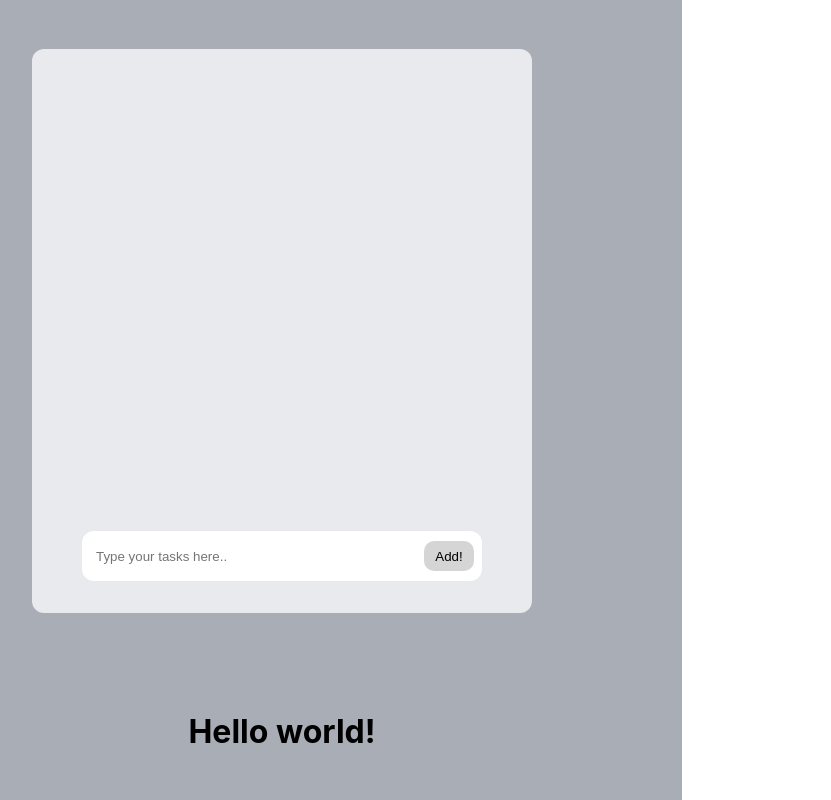
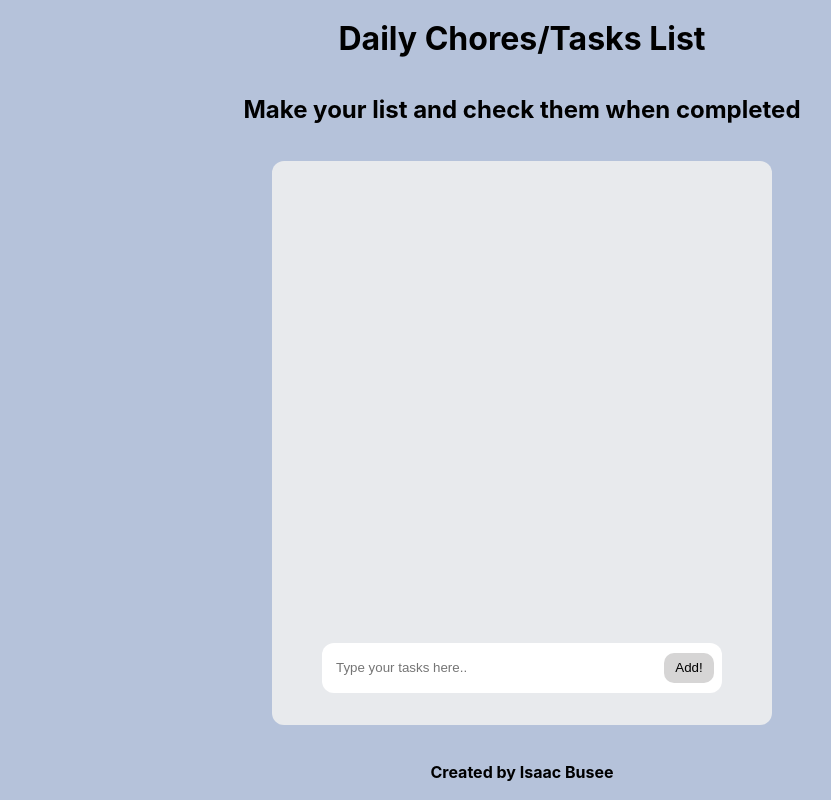
Before and after one commit to isakabusee/redux_project, a React (Create React App) app: page / in a window 1280 px wide. Shown: the whole page, without its empty margins (118-949 px from the left). Built offline with nearby package versions, Linux system fonts and the light colour scheme.

Commit message:
finished project ready to deploy

```diff
--- a/src/App.css
+++ b/src/App.css
@@ -1,7 +1,7 @@
 .App {
     height: 100vh;
-    width: 100vh;
-    background-color: rgb(168, 173, 182);
+    width: auto;
+    background-color: rgb(181, 194, 218);
     display: grid;
     place-items: center;
 }
--- a/src/App.js
+++ b/src/App.js
@@ -21,6 +21,8 @@ function App() {
   const todoList = useSelector(selectTodoList)
   return (
     <div className="App">
+      <h1>Daily Chores/Tasks List</h1>
+      <h2>Make your list and check them when completed</h2>
       <div className="app_container">
         <div className="app_todoContainer">
             {
@@ -38,9 +40,9 @@ function App() {
         {/* <TodoItem /> */}
             {/* there's a problem rendering! Revisit! */}
       </div>
-        <h1>Hello world!</h1>
-        {/* todo list */}
-        {/*  done */}
+
+        <h4>Created by Isaac Busee</h4>
+
     </div>
   );
 }
--- a/src/components/Input.js
+++ b/src/components/Input.js
@@ -9,17 +9,13 @@ const Input =() => {
     const dispatch = useDispatch()
     const addTodo = () =>{
         console.log(`Adding ${input}`)
+        setInput("")
 
         dispatch(saveTodo({
            item: input,
            done: false,
            id: Date.now()
         }))
-    }
-    const handleSubmit = (e) => {
-        e.preventDefault()
-        setInput("")
-        // setting the default value
     }
     return (
         <div className="input">
```
Also changed, not shown: src/Data.js (deleted, +0 -12 lines).
